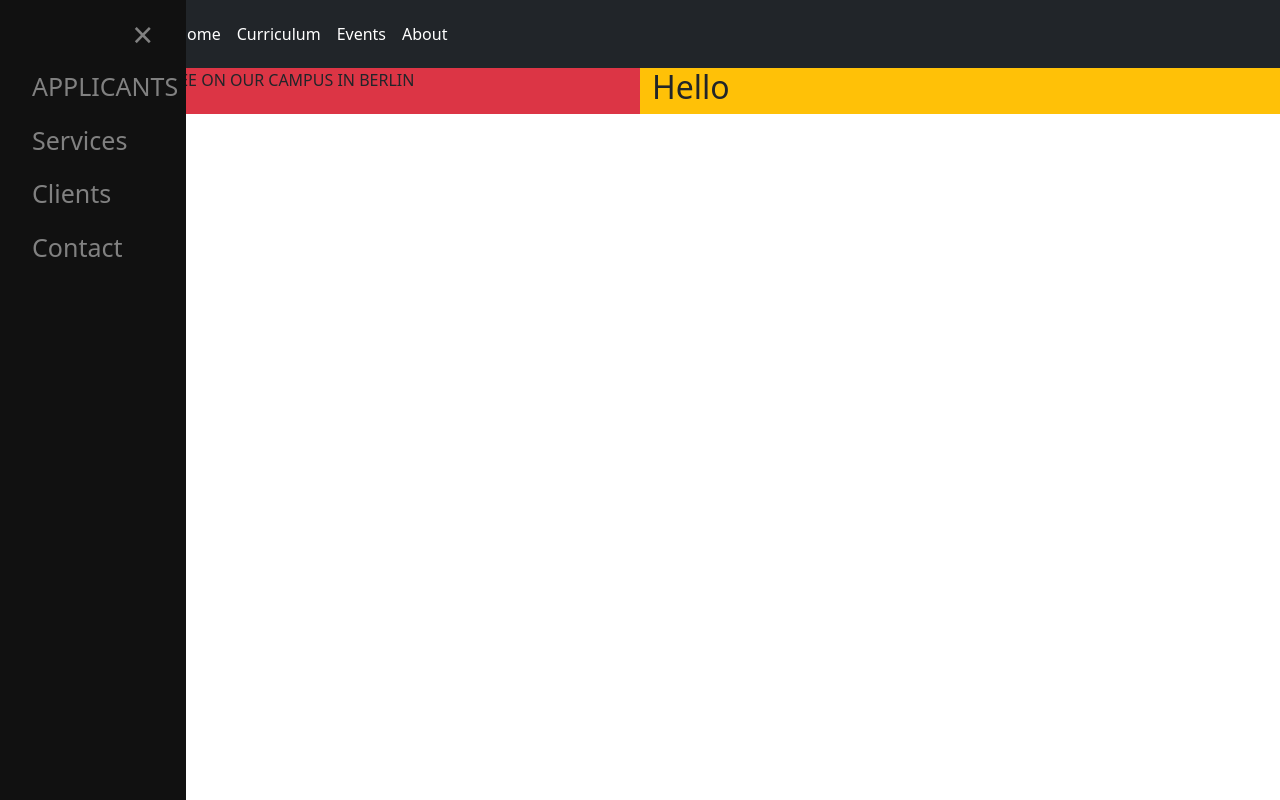
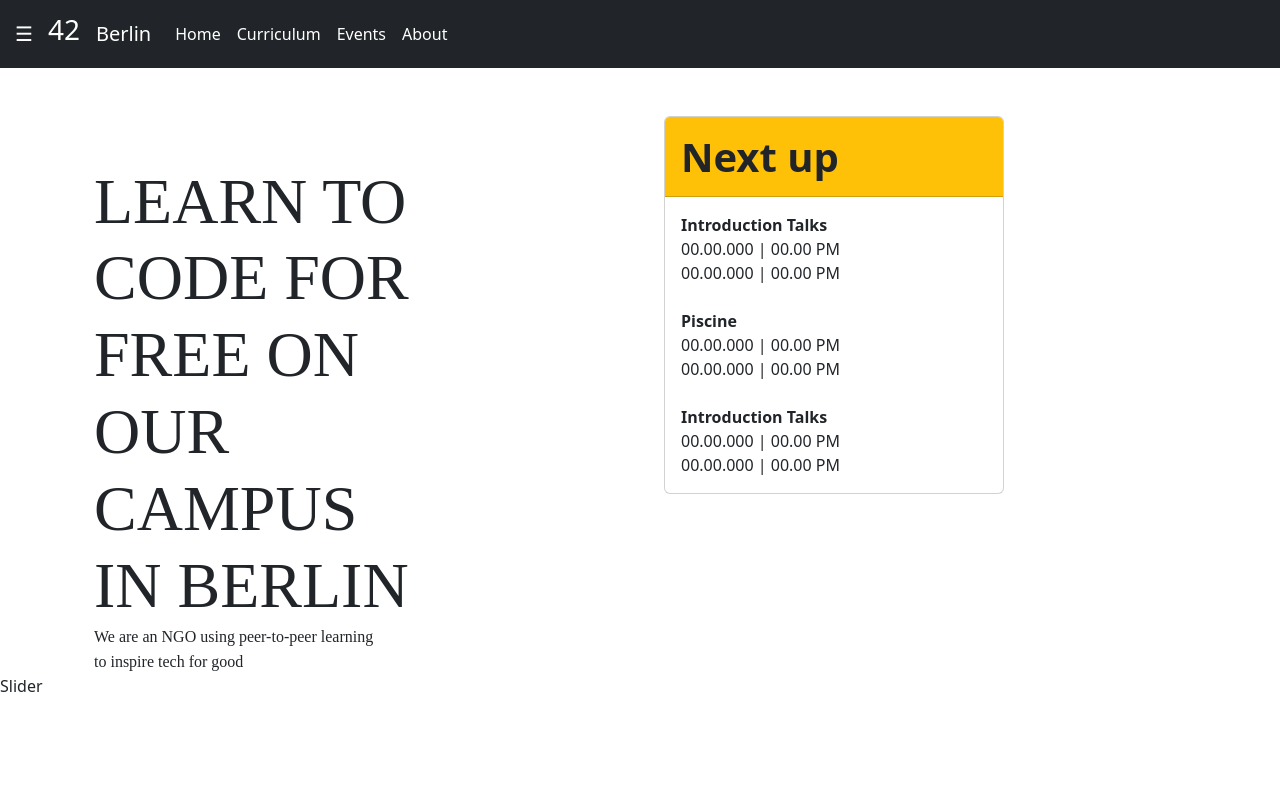
Before and after one commit to Tahapithewan/aerozef, a React (Create React App) app: page / in a window 1280 px wide. Built offline with nearby package versions, Linux system fonts and the light colour scheme.

Commit message:
'homepage'

```diff
--- a/src/modules/user/components/shared/Navbar/Nav.css
+++ b/src/modules/user/components/shared/Navbar/Nav.css
@@ -42,7 +42,7 @@
 /* The sidepanel menu */
 .sidepanel {
     height: 100%; /* Specify a height */
-    width: 200 !important; /* 0 width - change this with JavaScript */
+    width: 0; /* 0 width - change this with JavaScript */
     position: fixed; /* Stay in place */
     z-index: 1; /* Stay on top */
     top: 0;
--- a/src/modules/user/components/shared/Navbar/Navbar.jsx
+++ b/src/modules/user/components/shared/Navbar/Navbar.jsx
@@ -1,5 +1,5 @@
 import React from 'react'
-import Nav from "../Navbar/Nav.css"
+import "../Navbar/Nav.css"
 import { NavLink } from 'react-router-dom'
 const Navbar = () => {
 
@@ -15,7 +15,7 @@ const Navbar = () => {
   return (
     <>
     <div className="navbar navbar-expand-md navbar-dark bg-dark">
-    <button className="openbtn bg-dark" onClick={openNav}>&#9776; </button>
+        <button className="openbtn bg-dark" onClick={openNav}>&#9776; </button>
         <NavLink className="navbar-brand" to="/"> <h3 style={{float : 'left'}}>42</h3></NavLink>
         <NavLink className="navbar-brand" to="/"><span style={{}}>Berlin</span></NavLink>
         <button className="navbar-toggler" data-toggle="collapse" data-target="#NavId" >
@@ -38,20 +38,14 @@ const Navbar = () => {
             </ul>
         </div>
     </div>
-    {/* <div className="NavBar">
-        <div className="Brand">
-            <div className="forty">4</div>
-            <div className="two">2</div>
-        </div>
-    </div> */}
 
     {/* sidebar */}
+
     <div id="mySidepanel" className="sidepanel">
         <a href="javascript:void(0)" className="closebtn" onClick={closeNav}>&times;</a>
-        <NavLink to="applicants">APPLICANTS</NavLink>
-        <a href="#">Services</a>
-        <a href="#">Clients</a>
-        <a href="#">Contact</a>
+        <NavLink to="applicants">Applicants</NavLink>
+        <NavLink to="services">Services</NavLink>
+        <NavLink to="settings">Settings</NavLink>
     </div>
     </>
   )
--- a/src/modules/user/components/shared/Testimonial/Testimonial.jsx
+++ b/src/modules/user/components/shared/Testimonial/Testimonial.jsx
@@ -1,18 +1,50 @@
 import React from 'react'
+import '../Testimonial/Testimonial';
 
 const Testimonial = () => {
   return (
     <>
-    <div className="containe-fluid ">
+      <div className="container">
         <div className="row">
-            <div className="col-md-6 bg-danger">
-                <div className="textArea">LEARN TO CODE FOR FREE ON OUR CAMPUS IN BERLIN</div>
+          <div className="col-md-6 mt-5 pt-5">
+            <div className="container">
+              <div className="row">
+                <div className="col-md-8">
+                  <span className='display-3' style={{fontFamily : 'Haettenschweiler', }}>LEARN TO CODE FOR FREE ON OUR CAMPUS IN BERLIN</span> <br />
+                  <span style={{fontFamily : 'Silka'}}>We are an NGO using peer-to-peer learning <br /> to inspire tech for good</span>
+                </div>
+              </div>
             </div>
-            <div className="col-md-6 bg-warning" >
-                <h2>Hello</h2>
+          </div>
+
+          <div className="col-md-6 mt-5">
+            <div className="container">
+              <div className="row">
+                <div className="col-md-8">
+                  <div className="card">
+                    <div className="card-header bg-warning" style={{height : '80px'}}>
+                      <h1 className='text-left mt-2'><b>Next up</b></h1>
+                    </div>
+                    <div className="card-body">
+                      <b>Introduction Talks</b> <br />
+                      00.00.000 | 00.00 PM <br />
+                      00.00.000 | 00.00 PM <br /> <br />
+
+                     <b>Piscine</b>  <br />
+                      00.00.000 | 00.00 PM <br />
+                      00.00.000 | 00.00 PM <br /> <br />
+
+                      <b>Introduction Talks</b> <br />
+                      00.00.000 | 00.00 PM <br />
+                      00.00.000 | 00.00 PM <br />
+                    </div>
+                  </div>
+                </div>
+              </div>
             </div>
+          </div>
         </div>
-    </div>
+      </div>
     </>
   )
 }
```
Also changed, not shown: src/modules/user/components/shared/Testimonial/Testimonial.css (added).
